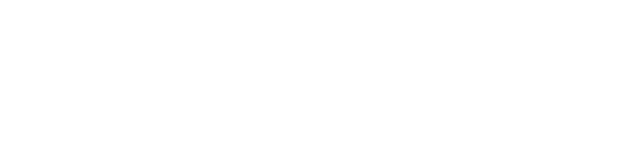
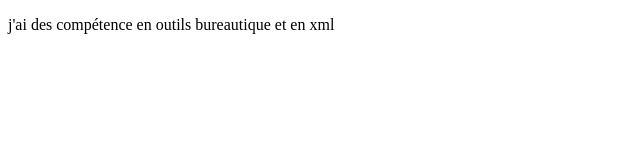
Before and after one commit to audreyerciasdohou-124/mon-cv, a plain HTML site: page index.html in a window 1280 px wide. Shown: the whole page, without its empty margins (0-640 px from the left). Drawn offline with Linux system fonts and the light colour scheme.

Commit message:
mise en place de la section competences

```diff
--- a/index.html
+++ b/index.html
@@ -7,6 +7,6 @@
     <link rel="stylesheet"href="style.css">
 </head>
 <body>
-
+    <p>j'ai des compétence en outils bureautique et en xml</p>
 </body>
 </html>
```
